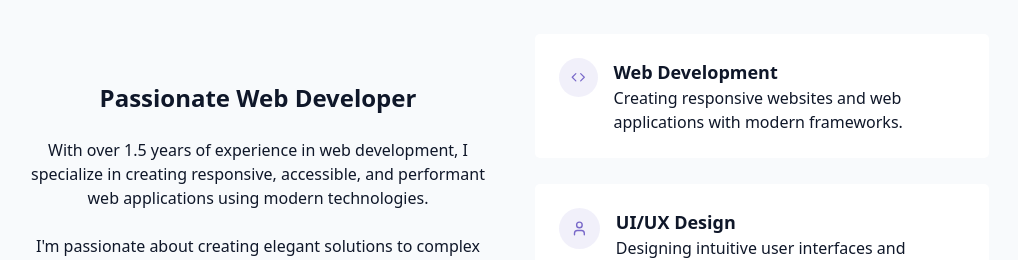
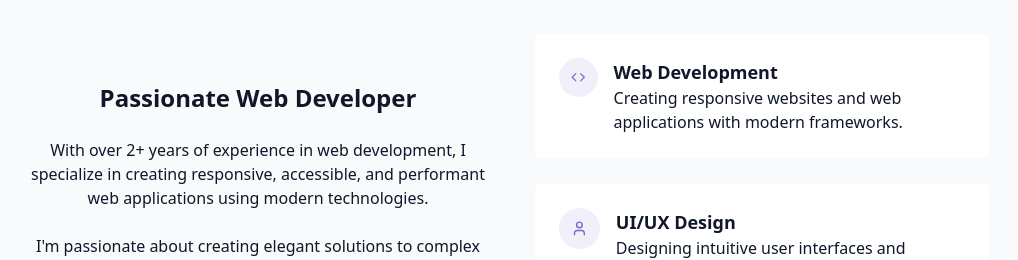
Before and after one commit to atharvninave18/atharv-portfolio, a React (Vite) app: page / in a window 1280 px wide. Shown: the part 1100-1360 px from the top of the page, without its empty margins (130-1148 px from the left). Built offline with nearby package versions, Linux system fonts and the light colour scheme.

Commit message:
minor issue-2

```diff
--- a/src/components/AboutSection.jsx
+++ b/src/components/AboutSection.jsx
@@ -14,7 +14,7 @@ export const AboutSection = () => {
             <h3 className="text-2xl font-semibold">Passionate Web Developer</h3>
 
             <p className="text-muted-foreground">
-              With over 1.5 years of experience in web development, I specialize
+              With over 2+ years of experience in web development, I specialize
               in creating responsive, accessible, and performant web
               applications using modern technologies.
             </p>
```
